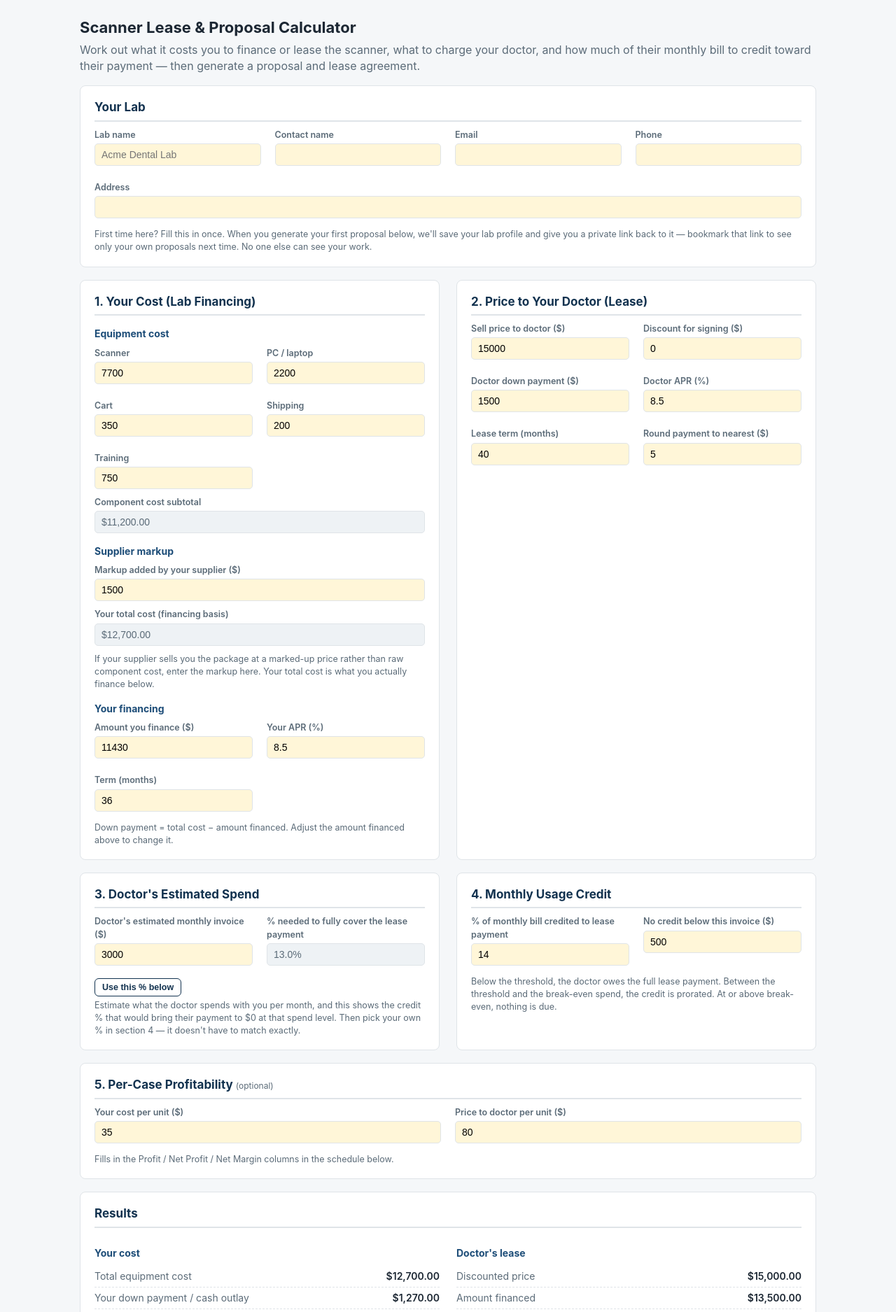
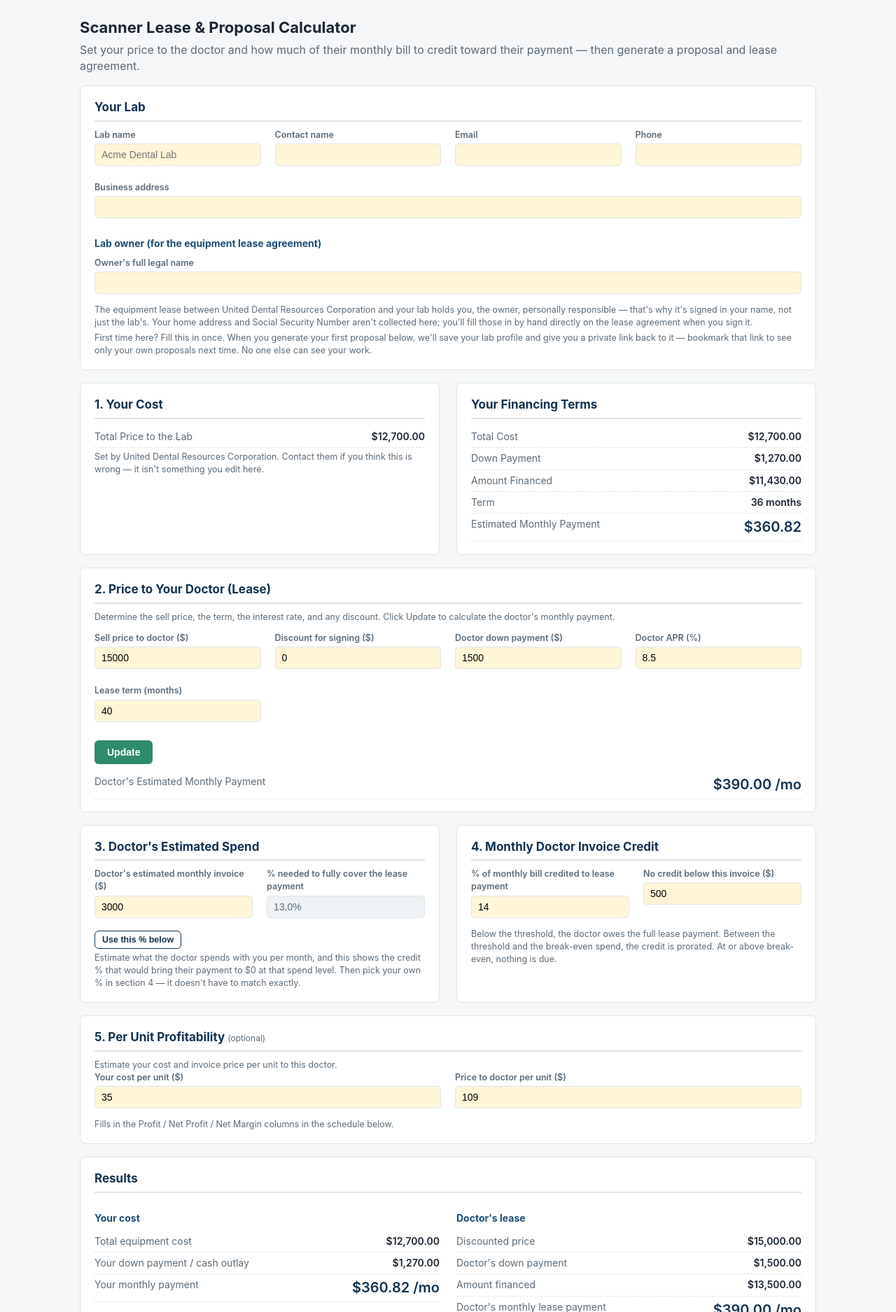
Before and after one commit to jvonthaden3/IntraOral-Lease, a Flask app: page / in a window 1280 px wide. Shown: the part 51-1926 px from the top of the page at 70% size. Run offline with Flask 3, Linux system fonts and the light colour scheme; data comes from the database, SQL or seed files in the repository; data that the repository does not hold is empty.

Commit message:
Add files via upload

```diff
--- a/app.py
+++ b/app.py
@@ -27,6 +27,14 @@ def pct1_filter(value):
         return value
 
 
+@app.template_filter("mask_ssn")
+def mask_ssn_filter(value):
+    if not value:
+        return ""
+    digits = "".join(c for c in str(value) if c.isdigit())
+    return f"***-**-{digits[-4:]}" if len(digits) >= 4 else "***"
+
+
 def admin_required(view):
     @wraps(view)
     def wrapped(*args, **kwargs):
@@ -47,13 +55,21 @@ def admin_required(view):
 def index():
     lab_token = request.args.get("lab", "")
     lab = db.get_lab_by_token(lab_token) if lab_token else None
-    return render_template("index.html", lab=lab)
+    settings = db.get_settings()
+    lab_monthly_payment = calc.pmt(settings["lab_apr"], settings["lab_term"], settings["lab_financed"])
+    return render_template("index.html", lab=lab, settings=settings, lab_monthly_payment=lab_monthly_payment, supplier=config.SUPPLIER)
 
 
 @app.route("/api/calc", methods=["POST"])
 def api_calc():
     """Live calculation, used for the on-page preview before anything is saved."""
     inputs = request.get_json(force=True) or {}
+    settings = db.get_settings()
+    inputs["equipment_cost"] = settings["equipment_cost"]
+    inputs["lab_down_payment"] = settings["lab_down_payment"]
+    inputs["lab_apr"] = settings["lab_apr"]
+    inputs["lab_term"] = settings["lab_term"]
+    inputs["round_to"] = settings["round_to"]
     results = calc.compute(inputs)
     return jsonify(results)
 
@@ -69,8 +85,13 @@ def api_create_lab():
         email=data.get("email", "").strip(),
         phone=data.get("phone", "").strip(),
         address=data.get("address", "").strip(),
+        owner_name=data.get("owner_name", "").strip(),
+        owner_address=data.get("owner_address", "").strip(),
+        owner_ssn=data.get("owner_ssn", "").strip(),
     )
-    return jsonify(db.get_lab(lab_id)), 201
+    lab = db.get_lab(lab_id)
+    lab.pop("owner_ssn", None)  # never echo this back to the browser
+    return jsonify(lab), 201
 
 
 @app.route("/api/proposals", methods=["POST"])
@@ -85,6 +106,16 @@ def api_create_proposal():
         return jsonify({"error": "Missing or invalid lab session -- start from the calculator link again."}), 400
     if not client.get("practice_name"):
         return jsonify({"error": "Client practice name is required"}), 400
+
+    # Lab-side cost/financing terms are admin-configured, not client input --
+    # always pull the authoritative values server-side rather than trust
+    # whatever the browser sent for them.
+    settings = db.get_settings()
+    inputs["equipment_cost"] = settings["equipment_cost"]
+    inputs["lab_down_payment"] = settings["lab_down_payment"]
+    inputs["lab_apr"] = settings["lab_apr"]
+    inputs["lab_term"] = settings["lab_term"]
+    inputs["round_to"] = settings["round_to"]
 
     results = calc.compute(inputs)  # recompute server-side, never trust the client's numbers
     proposal_id = db.create_proposal(lab["id"], client, inputs, results)
@@ -220,5 +251,29 @@ def admin_dashboard():
     return render_template("admin.html", proposals=proposals, labs=labs, selected_lab_id=lab_id)
 
 
+@app.route("/admin/settings", methods=["GET", "POST"])
+@admin_required
+def admin_settings():
+    saved = False
+    if request.method == "POST":
+        data = {
+            "c_scanner": float(request.form.get("c_scanner", 0) or 0),
+            "c_pc": float(request.form.get("c_pc", 0) or 0),
+            "c_cart": float(request.form.get("c_cart", 0) or 0),
+            "c_ship": float(request.form.get("c_ship", 0) or 0),
+            "c_train": float(request.form.get("c_train", 0) or 0),
+            "c_markup": float(request.form.get("c_markup", 0) or 0),
+            "lab_down_payment": float(request.form.get("lab_down_payment", 0) or 0),
+            "lab_apr": float(request.form.get("lab_apr", 0) or 0) / 100,
+            "lab_term": int(request.form.get("lab_term", 36) or 36),
+            "round_to": float(request.form.get("round_to", 5) or 5),
+        }
+        db.update_settings(data)
+        saved = True
+    settings = db.get_settings()
+    lab_monthly_payment = calc.pmt(settings["lab_apr"], settings["lab_term"], settings["lab_financed"])
+    return render_template("admin_settings.html", settings=settings, lab_monthly_payment=lab_monthly_payment, saved=saved)
+
+
 if __name__ == "__main__":
     app.run(host="0.0.0.0", port=5050, debug=True)
--- a/config.py
+++ b/config.py
@@ -11,7 +11,7 @@ import os
 # each lab -- is a single entity, unlike labs and doctors which vary per
 # proposal. Edit these values (or set them as env vars) for your own business.
 SUPPLIER = {
-    "name": os.environ.get("SUPPLIER_NAME", "AMS Dental Technologies"),
+    "name": os.environ.get("SUPPLIER_NAME", "United Dental Resources Corporation"),
     "address": os.environ.get("SUPPLIER_ADDRESS", ""),
 }
 
--- a/static/calculator.js
+++ b/static/calculator.js
@@ -1,6 +1,13 @@
 // Mirrors calc.py -- used for the live on-page preview. The server
 // recomputes everything from scratch when a proposal is actually saved,
 // so this copy only has to be good enough for instant feedback.
+//
+// Section 1 (equipment cost / lab financing) is fixed, admin-configured
+// data injected by the server as window.LAB_SETTINGS -- there's nothing to
+// read from the DOM for it. Everything else recomputes only when the
+// "Update" button (section 2) or "Use this % below" button (section 3) is
+// clicked, not on every keystroke -- so numbers don't jump around while
+// someone is still typing.
 
 function pmt(annualRate, termMonths, principal) {
   if (termMonths <= 0) return 0;
@@ -30,30 +37,23 @@ function num(id) {
 }
 
 function gatherInputs() {
-  const component_cost = num('c_scanner') + num('c_pc') + num('c_cart') + num('c_ship') + num('c_train');
-  const markup = num('c_markup');
-  const equipment_cost = component_cost + markup;
+  const s = window.LAB_SETTINGS;
   return {
-    component_cost: component_cost,
-    equipment_cost: equipment_cost,
-    lab_down_payment: equipment_cost - num('lab_financed_amt'),
-    lab_apr: num('lab_apr') / 100,
-    lab_term: num('lab_term'),
+    equipment_cost: s.equipment_cost,
+    lab_down_payment: s.lab_down_payment,
+    lab_apr: s.lab_apr,
+    lab_term: s.lab_term,
+    round_to: s.round_to,
     sell_price: num('sell_price'),
     discount: num('discount'),
     doctor_down_payment: num('doctor_down'),
     doctor_apr: num('doctor_apr') / 100,
     doctor_term: num('doctor_term'),
-    round_to: num('round_to'),
     credit_pct: num('credit_pct') / 100,
     low_threshold: num('low_threshold'),
     unit_cost: num('unit_cost'),
     unit_price: num('unit_price'),
     estimated_invoice: num('estimated_invoice'),
-    cost_components: {
-      scanner: num('c_scanner'), pc: num('c_pc'), cart: num('c_cart'),
-      shipping: num('c_ship'), training: num('c_train'), markup: markup
-    }
   };
 }
 
@@ -111,7 +111,7 @@ function compute(inputs) {
 
   return {
     lab: { equipment_cost: inputs.equipment_cost, financed: labFinanced, down_payment: inputs.lab_down_payment, monthly_payment: labPayment },
-    doctor: { discounted_price: discountedPrice, financed: doctorFinanced, monthly_payment: doctorPayment, total_over_term: totalOverTerm },
+    doctor: { discounted_price: discountedPrice, down_payment: inputs.doctor_down_payment, financed: doctorFinanced, monthly_payment: doctorPayment, total_over_term: totalOverTerm },
     margin: { sell_margin_pct: marginPct, monthly_spread: monthlySpread, total_margin_over_term: totalMargin },
     credit_program: { breakeven_spend: breakeven },
     schedule
@@ -120,15 +120,14 @@ function compute(inputs) {
 
 function render() {
   const inputs = gatherInputs();
-  document.getElementById('component_cost_display').value = fmtUSD(inputs.component_cost);
-  document.getElementById('equipment_cost_display').value = fmtUSD(inputs.equipment_cost);
-
   const r = compute(inputs);
 
   const requiredPct = inputs.estimated_invoice ? r.doctor.monthly_payment / inputs.estimated_invoice : null;
   document.getElementById('required_pct_display').value = requiredPct !== null ? fmtPct(Math.min(requiredPct, 1)) + (requiredPct > 1 ? ' (can\'t fully cover at this spend)' : '') : '–';
 
-  document.getElementById('r_equipment_cost').textContent = fmtUSD(r.lab.equipment_cost);
+  document.getElementById('r_doc_payment_inline').textContent = fmtUSD(r.doctor.monthly_payment) + ' /mo';
+
+  document.getElementById('r_equipment_cost2').textContent = fmtUSD(r.lab.equipment_cost);
   document.getElementById('r_lab_down').textContent = fmtUSD(r.lab.down_payment);
   document.getElementById('r_lab_payment').textContent = fmtUSD(r.lab.monthly_payment) + ' /mo';
   document.getElementById('r_margin_pct').textContent = fmtPct(r.margin.sell_margin_pct);
@@ -136,6 +135,7 @@ function render() {
   document.getElementById('r_total_margin').textContent = fmtUSD(r.margin.total_margin_over_term);
 
   document.getElementById('r_disc_price').textContent = fmtUSD(r.doctor.discounted_price);
+  document.getElementById('r_doc_down').textContent = fmtUSD(r.doctor.down_payment);
   document.getElementById('r_doc_financed').textContent = fmtUSD(r.doctor.financed);
   document.getElementById('r_doc_payment').textContent = fmtUSD(r.doctor.monthly_payment) + ' /mo';
   document.getElementById('r_doc_total').textContent = fmtUSD(r.doctor.total_over_term);
@@ -154,11 +154,12 @@ function render() {
   });
 }
 
-document.addEventListener('input', render);
 document.addEventListener('DOMContentLoaded', render);
 
-// "Use this % below" -- copies the required % (to fully cover the estimated
-// spend) into the credit_pct field the lab actually offers.
+// The only things that trigger a recompute: the Update button (section 2)
+// and the "Use this % below" button (section 3) -- not every keystroke.
+document.getElementById('btn_update').addEventListener('click', render);
+
 document.getElementById('btn_use_required_pct').addEventListener('click', () => {
   const inputs = gatherInputs();
   const r = compute(inputs);
@@ -198,6 +199,7 @@ document.getElementById('btn_generate').addEventListener('click', async () => {
         errEl.style.display = '';
         return;
       }
+      const ownerNameEl = document.getElementById('owner_name');
       const labResp = await fetch('/api/labs', {
         method: 'POST',
         headers: { 'Content-Type': 'application/json' },
@@ -207,6 +209,7 @@ document.getElementById('btn_generate').addEventListener('click', async () => {
           email: document.getElementById('lab_email').value.trim(),
           phone: document.getElementById('lab_phone').value.trim(),
           address: document.getElementById('lab_address').value.trim(),
+          owner_name: ownerNameEl ? ownerNameEl.value.trim() : '',
         }),
       });
       if (!labResp.ok) throw new Error((await labResp.json()).error || 'Could not save lab profile');
--- a/templates/admin.html
+++ b/templates/admin.html
@@ -1,6 +1,6 @@
 {% extends "base.html" %}
 {% block title %}Admin &mdash; All Proposals{% endblock %}
-{% block nav %}<a href="/admin/logout">Log out</a>{% endblock %}
+{% block nav %}<a href="/admin/settings">Equipment &amp; Financing Settings</a><a href="/admin/logout">Log out</a>{% endblock %}
 {% block content %}
 <h1>All Proposals (Admin)</h1>
 <p class="subtitle">Every lab and every proposal, across the whole system. Labs themselves can't see this page.</p>
@@ -18,11 +18,12 @@
 <div class="card">
   <h2 style="margin-top:0">Labs</h2>
   <table>
-    <thead><tr><th>Name</th><th>Contact</th><th>Email</th><th>Phone</th><th>Created</th><th></th></tr></thead>
+    <thead><tr><th>Name</th><th>Owner</th><th>Contact</th><th>Email</th><th>Phone</th><th>Created</th><th></th></tr></thead>
     <tbody>
       {% for lab in labs %}
       <tr>
         <td>{{ lab.name }}</td>
+        <td>{{ lab.owner_name }}</td>
         <td>{{ lab.contact_name }}</td>
         <td>{{ lab.email }}</td>
         <td>{{ lab.phone }}</td>
--- a/templates/agreement.html
+++ b/templates/agreement.html
@@ -34,7 +34,7 @@
   (the &ldquo;Lease Payment&rdquo;), due on the same day of each month as the down payment, beginning thirty (30) days after
   delivery and installation of the Equipment, and subject to the monthly credit in Section 4 below.</p>
 
-  <h2>4. MONTHLY USAGE CREDIT</h2>
+  <h2>4. MONTHLY DOCTOR INVOICE CREDIT</h2>
   <p>Each month, Lab will apply {{ (p.inputs.get('credit_pct', 0))|pct1 }} of Customer's total monthly invoice
   toward that month's Lease Payment, as follows. Customer is not required to send any minimum amount or exclusive share of its
   business to Lab &mdash; this credit simply applies to whatever Lab bills Customer that month:</p>
--- a/templates/index.html
+++ b/templates/index.html
@@ -2,7 +2,7 @@
 {% block title %}Scanner Lease Calculator{% endblock %}
 {% block content %}
 <h1>Scanner Lease &amp; Proposal Calculator</h1>
-<p class="subtitle">Work out what it costs you to finance or lease the scanner, what to charge your doctor, and how much of their monthly bill to credit toward their payment &mdash; then generate a proposal and lease agreement.</p>
+<p class="subtitle">Set your price to the doctor and how much of their monthly bill to credit toward their payment &mdash; then generate a proposal and lease agreement.</p>
 
 <div class="card">
   <h2 style="margin-top:0">Your Lab</h2>
@@ -13,7 +13,7 @@
     <div class="field"><label>Contact name</label><input type="text" id="lab_contact" value="{{ lab.contact_name or '' }}" readonly></div>
     <div class="field"><label>Email</label><input type="email" id="lab_email" value="{{ lab.email or '' }}" readonly></div>
     <div class="field"><label>Phone</label><input type="tel" id="lab_phone" value="{{ lab.phone or '' }}" readonly></div>
-    <div class="field" style="grid-column: 1 / -1;"><label>Address</label><input type="text" id="lab_address" value="{{ lab.address or '' }}" readonly></div>
+    <div class="field" style="grid-column: 1 / -1;"><label>Business address</label><input type="text" id="lab_address" value="{{ lab.address or '' }}" readonly></div>
   </div>
   <div class="note">You're working as <strong>{{ lab.name }}</strong>, from your saved lab link. Every proposal you generate here is
   private to your lab &mdash; only you can see it. Not your lab? <a href="/">Start fresh</a>.</div>
@@ -24,8 +24,15 @@
     <div class="field"><label>Contact name</label><input type="text" id="lab_contact"></div>
     <div class="field"><label>Email</label><input type="email" id="lab_email"></div>
     <div class="field"><label>Phone</label><input type="tel" id="lab_phone"></div>
-    <div class="field" style="grid-column: 1 / -1;"><label>Address</label><input type="text" id="lab_address"></div>
+    <div class="field" style="grid-column: 1 / -1;"><label>Business address</label><input type="text" id="lab_address"></div>
   </div>
+  <h3>Lab owner (for the equipment lease agreement)</h3>
+  <div class="grid">
+    <div class="field"><label>Owner's full legal name</label><input type="text" id="owner_name"></div>
+  </div>
+  <div class="note">The equipment lease between {{ supplier.name }} and your lab holds you, the owner, personally
+  responsible &mdash; that's why it's signed in your name, not just the lab's. Your home address and Social Security
+  Number aren't collected here; you'll fill those in by hand directly on the lease agreement when you sign it.</div>
   <div class="note">First time here? Fill this in once. When you generate your first proposal below, we'll save your lab profile and
   give you a private link back to it &mdash; bookmark that link to see only your own proposals next time. No one else can see your work.</div>
   {% endif %}
@@ -33,44 +40,36 @@
 
 <div class="two-col">
   <div class="card">
-    <h2 style="margin-top:0">1. Your Cost (Lab Financing)</h2>
-    <h3>Equipment cost</h3>
-    <div class="grid">
-      <div class="field"><label>Scanner</label><input type="number" id="c_scanner" value="7700"></div>
-      <div class="field"><label>PC / laptop</label><input type="number" id="c_pc" value="2200"></div>
-      <div class="field"><label>Cart</label><input type="number" id="c_cart" value="350"></div>
-      <div class="field"><label>Shipping</label><input type="number" id="c_ship" value="200"></div>
-      <div class="field"><label>Training</label><input type="number" id="c_train" value="750"></div>
+    <h2 style="margin-top:0">1. Your Cost</h2>
+    <div class="result-row"><span class="label">Total Price to the Lab</span><span class="value" id="r_equipment_cost">{{ (settings.equipment_cost)|usd }}</span></div>
+    <div class="note">Set by {{ supplier.name }}. Contact them if you think this is wrong &mdash; it isn't something you edit here.</div>
   </div>
-    <div class="field readonly"><label>Component cost subtotal</label><input type="text" id="component_cost_display" readonly></div>
 
-    <h3>Supplier markup</h3>
-    <div class="grid">
-      <div class="field"><label>Markup added by your supplier ($)</label><input type="number" id="c_markup" value="1500"></div>
+  <div class="card">
+    <h2 style="margin-top:0">Your Financing Terms</h2>
+    <div class="result-row"><span class="label">Total Cost</span><span class="value">{{ (settings.equipment_cost)|usd }}</span></div>
+    <div class="result-row"><span class="label">Down Payment</span><span class="value">{{ (settings.lab_down_payment)|usd }}</span></div>
+    <div class="result-row"><span class="label">Amount Financed</span><span class="value">{{ (settings.lab_financed)|usd }}</span></div>
+    <div class="result-row"><span class="label">Term</span><span class="value">{{ settings.lab_term }} months</span></div>
+    <div class="result-row big"><span class="label">Estimated Monthly Payment</span><span class="value">{{ (lab_monthly_payment)|usd }}</span></div>
   </div>
-    <div class="field readonly"><label>Your total cost (financing basis)</label><input type="text" id="equipment_cost_display" readonly></div>
-    <div class="note">If your supplier sells you the package at a marked-up price rather than raw component cost, enter the markup here. Your total cost is what you actually finance below.</div>
-
-    <h3>Your financing</h3>
-    <div class="grid">
-      <div class="field"><label>Amount you finance ($)</label><input type="number" id="lab_financed_amt" value="11430"></div>
-      <div class="field"><label>Your APR (%)</label><input type="number" step="0.01" id="lab_apr" value="8.5"></div>
-      <div class="field"><label>Term (months)</label><input type="number" id="lab_term" value="36"></div>
-    </div>
-    <div class="note">Down payment = total cost &minus; amount financed. Adjust the amount financed above to change it.</div>
 </div>
 
 <div class="card">
   <h2 style="margin-top:0">2. Price to Your Doctor (Lease)</h2>
+  <p class="note">Determine the sell price, the term, the interest rate, and any discount. Click Update to calculate the
+  doctor's monthly payment.</p>
   <div class="grid">
     <div class="field"><label>Sell price to doctor ($)</label><input type="number" id="sell_price" value="15000"></div>
     <div class="field"><label>Discount for signing ($)</label><input type="number" id="discount" value="0"></div>
     <div class="field"><label>Doctor down payment ($)</label><input type="number" id="doctor_down" value="1500"></div>
     <div class="field"><label>Doctor APR (%)</label><input type="number" step="0.001" id="doctor_apr" value="8.5"></div>
     <div class="field"><label>Lease term (months)</label><input type="number" id="doctor_term" value="40"></div>
-      <div class="field"><label>Round payment to nearest ($)</label><input type="number" id="round_to" value="5"></div>
   </div>
+  <div class="actions">
+    <button type="button" class="btn accent" id="btn_update">Update</button>
   </div>
+  <div class="result-row big" style="margin-top:10px;"><span class="label">Doctor's Estimated Monthly Payment</span><span class="value" id="r_doc_payment_inline">&ndash;</span></div>
 </div>
 
 <div class="two-col">
@@ -87,7 +86,7 @@
   </div>
 
   <div class="card">
-    <h2 style="margin-top:0">4. Monthly Usage Credit</h2>
+    <h2 style="margin-top:0">4. Monthly Doctor Invoice Credit</h2>
     <div class="grid">
       <div class="field"><label>% of monthly bill credited to lease payment</label><input type="number" step="0.1" id="credit_pct" value="14"></div>
       <div class="field"><label>No credit below this invoice ($)</label><input type="number" id="low_threshold" value="500"></div>
@@ -97,10 +96,11 @@
 </div>
 
 <div class="card">
-  <h2 style="margin-top:0">5. Per-Case Profitability <span style="font-weight:400;color:var(--muted);font-size:12px;">(optional)</span></h2>
+  <h2 style="margin-top:0">5. Per Unit Profitability <span style="font-weight:400;color:var(--muted);font-size:12px;">(optional)</span></h2>
+  <div class="note" style="margin-top:0;">Estimate your cost and invoice price per unit to this doctor.</div>
   <div class="grid">
     <div class="field"><label>Your cost per unit ($)</label><input type="number" step="0.01" id="unit_cost" value="35"></div>
-    <div class="field"><label>Price to doctor per unit ($)</label><input type="number" step="0.01" id="unit_price" value="80"></div>
+    <div class="field"><label>Price to doctor per unit ($)</label><input type="number" step="0.01" id="unit_price" value="109"></div>
   </div>
   <div class="note">Fills in the Profit / Net Profit / Net Margin columns in the schedule below.</div>
 </div>
@@ -110,22 +110,24 @@
   <div class="two-col">
     <div>
       <h3>Your cost</h3>
-      <div class="result-row"><span class="label">Total equipment cost</span><span class="value" id="r_equipment_cost">&ndash;</span></div>
+      <div class="result-row"><span class="label">Total equipment cost</span><span class="value" id="r_equipment_cost2">&ndash;</span></div>
       <div class="result-row"><span class="label">Your down payment / cash outlay</span><span class="value" id="r_lab_down">&ndash;</span></div>
       <div class="result-row big"><span class="label">Your monthly payment</span><span class="value" id="r_lab_payment">&ndash;</span></div>
       <h3>Margin</h3>
       <div class="result-row"><span class="label">Sell price margin</span><span class="value" id="r_margin_pct">&ndash;</span></div>
       <div class="result-row"><span class="label">Monthly spread (doctor &minus; your payment)</span><span class="value" id="r_spread">&ndash;</span></div>
       <div class="result-row"><span class="label">Total margin over full term</span><span class="value" id="r_total_margin">&ndash;</span></div>
+      <hr style="border:none; border-top:1px solid var(--border); margin:14px 0;">
+      <h3>Credit program</h3>
+      <div class="result-row big"><span class="label">Break-even monthly spend ($0 due)</span><span class="value" id="r_breakeven">&ndash;</span></div>
     </div>
     <div>
       <h3>Doctor's lease</h3>
       <div class="result-row"><span class="label">Discounted price</span><span class="value" id="r_disc_price">&ndash;</span></div>
+      <div class="result-row"><span class="label">Doctor's down payment</span><span class="value" id="r_doc_down">&ndash;</span></div>
       <div class="result-row"><span class="label">Amount financed</span><span class="value" id="r_doc_financed">&ndash;</span></div>
       <div class="result-row big"><span class="label">Doctor's monthly lease payment</span><span class="value" id="r_doc_payment">&ndash;</span></div>
       <div class="result-row"><span class="label">Total over full lease term</span><span class="value" id="r_doc_total">&ndash;</span></div>
-      <h3>Credit program</h3>
-      <div class="result-row big"><span class="label">Break-even monthly spend ($0 due)</span><span class="value" id="r_breakeven">&ndash;</span></div>
     </div>
   </div>
 
@@ -151,5 +153,14 @@
   <div class="error" id="err" style="display:none;"></div>
 </div>
 
+<script>
+  window.LAB_SETTINGS = {
+    equipment_cost: {{ settings.equipment_cost }},
+    lab_down_payment: {{ settings.lab_down_payment }},
+    lab_apr: {{ settings.lab_apr }},
+    lab_term: {{ settings.lab_term }},
+    round_to: {{ settings.round_to }}
+  };
+</script>
 <script src="/static/calculator.js"></script>
 {% endblock %}
--- a/templates/proposal.html
+++ b/templates/proposal.html
@@ -53,7 +53,7 @@
     <tr><th>Total over full lease term</th><td>{{ (p.results.doctor.total_over_term)|usd }}</td></tr>
   </table>
 
-  <h2>Monthly Usage Credit</h2>
+  <h2>Monthly Doctor Invoice Credit</h2>
   <p>
     Each month, {{ lab.name }} will credit
     <strong>{{ (p.inputs.get('credit_pct', 0))|pct1 }}</strong>
```
Also changed, not shown: db.py (+50 -3 lines), templates/admin_settings.html (added, +50 -0 lines), templates/lab_agreement.html (+11 -6 lines), README.md. Lines whose indentation alone changed are shown as unchanged.
